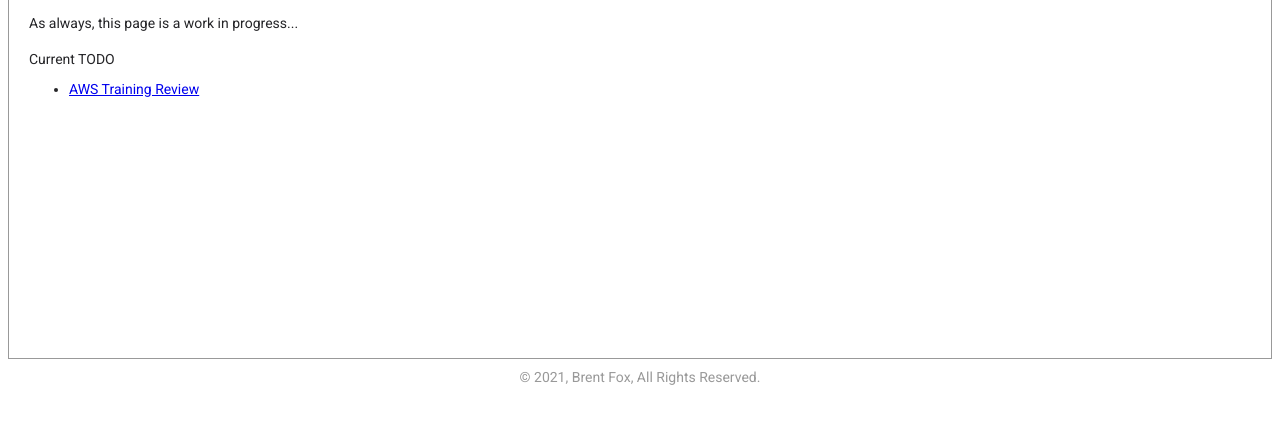
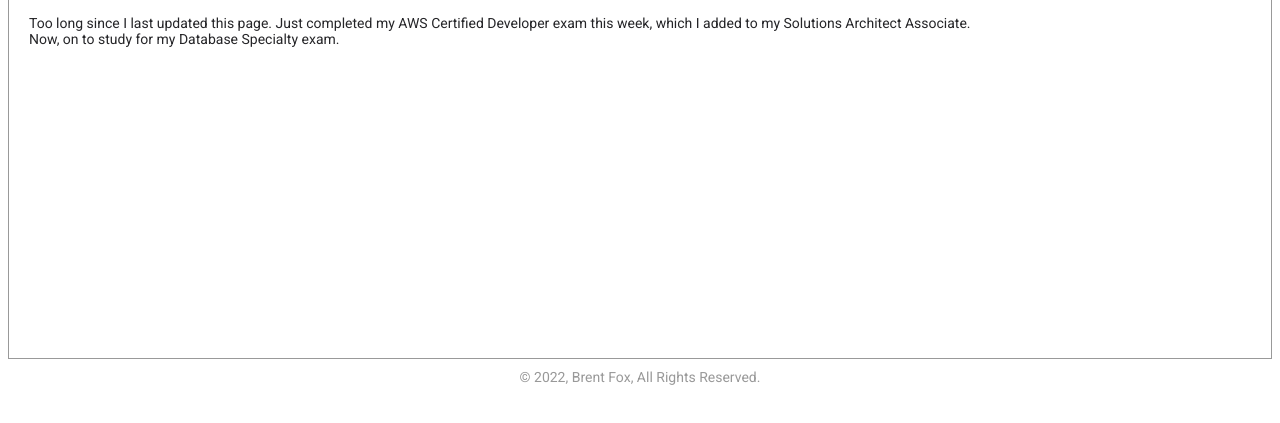
Before and after one commit to brentgfox/brentgfox.github.io, a plain HTML site: page index.html in a window 1280 px wide. Shown: the part 191-614 px from the top of the page. Drawn offline with Linux system fonts and the light colour scheme.

Commit message:
new updates

```diff
--- a/index.html
+++ b/index.html
@@ -28,18 +28,15 @@
     </div>
         <h1 class="title">Brent Fox's home on the internet.</h1>
         <div class="posting">
-            As always, this page is a work in progress...
-        </div>
-        <div class="posting">
-            <div class="h1-subtitle-line">Current TODO</div>
-            <ul>
-                <li><a href="awstraining.html">AWS Training Review</a></li>
-            </ul>
+            Too long since I last updated this page. Just completed my AWS Certified Developer exam this week, which
+            I added to my Solutions Architect Associate.
+            <br/>
+            Now, on to study for my Database Specialty exam.
         </div>
     </div>
     </div>
     <div class="center footer">
-        &copy; 2021, Brent Fox, All Rights Reserved.
+        &copy; 2022, Brent Fox, All Rights Reserved.
     </div>
 </body>
 
```
